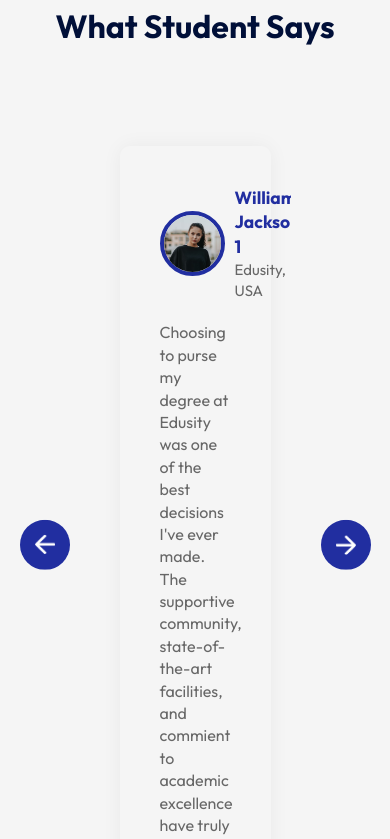
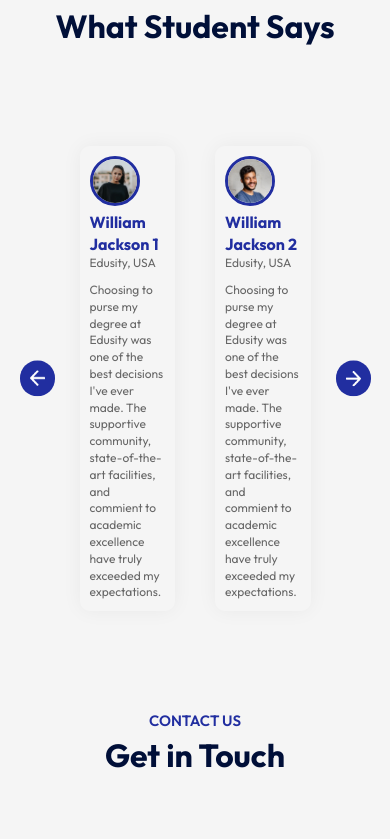
Before and after one commit to SanjithaDilshan/edusity, a React (Vite) app: page / in a window 390 px wide. Shown: the part 3861-4700 px from the top of the page. Built offline with nearby package versions, Linux system fonts and the light colour scheme.

Commit message:
Complete Testimonials section responsive by different screen size.

```diff
--- a/src/Components/Testimonials/Testimonials.css
+++ b/src/Components/Testimonials/Testimonials.css
@@ -55,3 +55,40 @@
 .user-info h3 {
   color: #212ea0;
 }
+
+/*----Media query----*/
+
+@media (max-width: 800px) {
+  .testimonials {
+    padding: 0 40px;
+  }
+  .next-btn,
+  .back-btn {
+    padding: 10px;
+    width: 35px;
+  }
+  .testimonials ul li {
+    padding: 10px-;
+  }
+  .slide {
+    padding: 10px;
+  }
+  .slide img {
+    width: 50px;
+    border: 3px solid #212ea0;
+  }
+}
+
+@media (max-width: 600px) {
+  .user-info {
+    display: block;
+    margin-bottom: 10px;
+    font-size: 12px;
+  }
+  .user-info h3 {
+    font-size: 16px;
+  }
+  .slider p {
+    font-size: 12px;
+  }
+}
```
